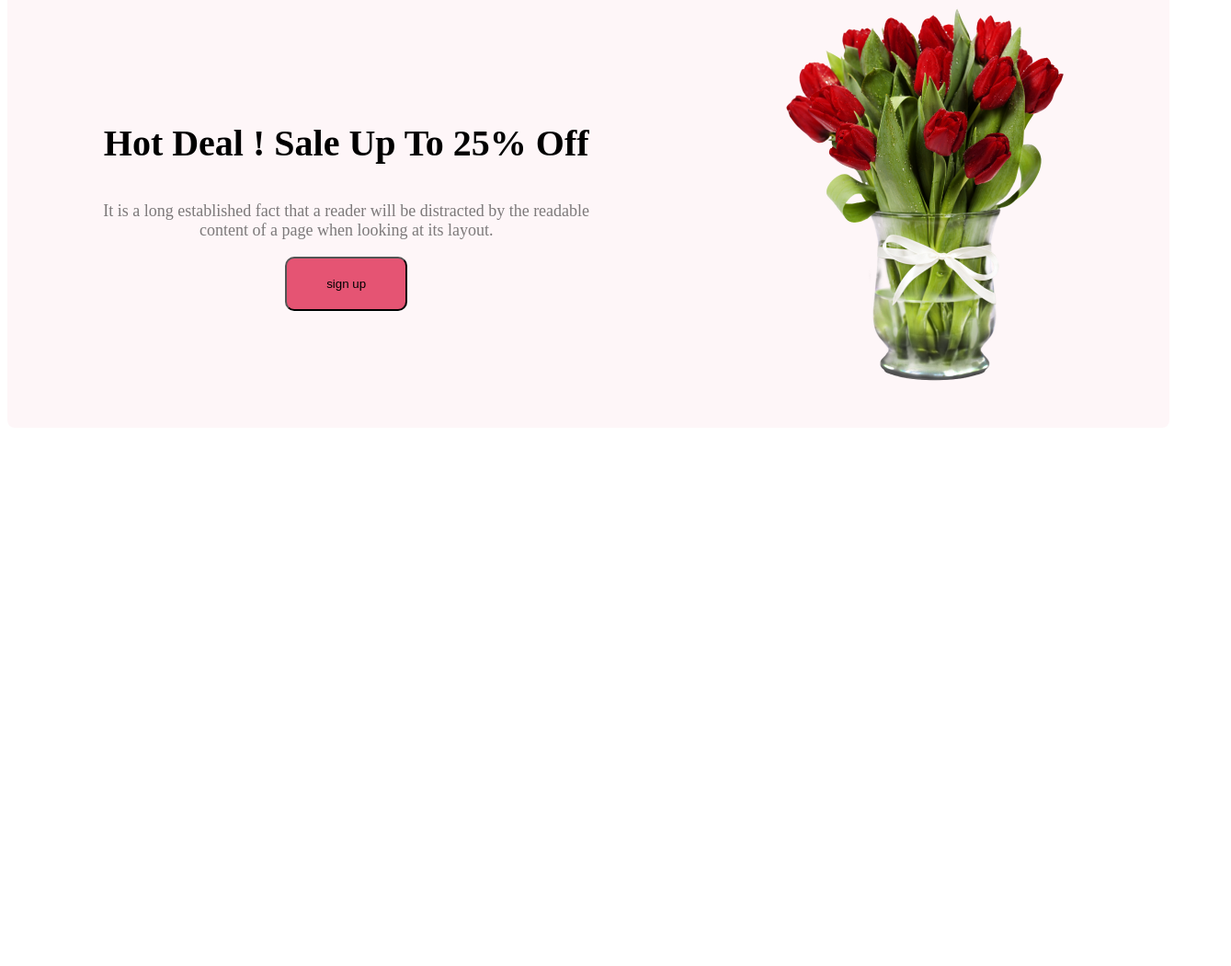
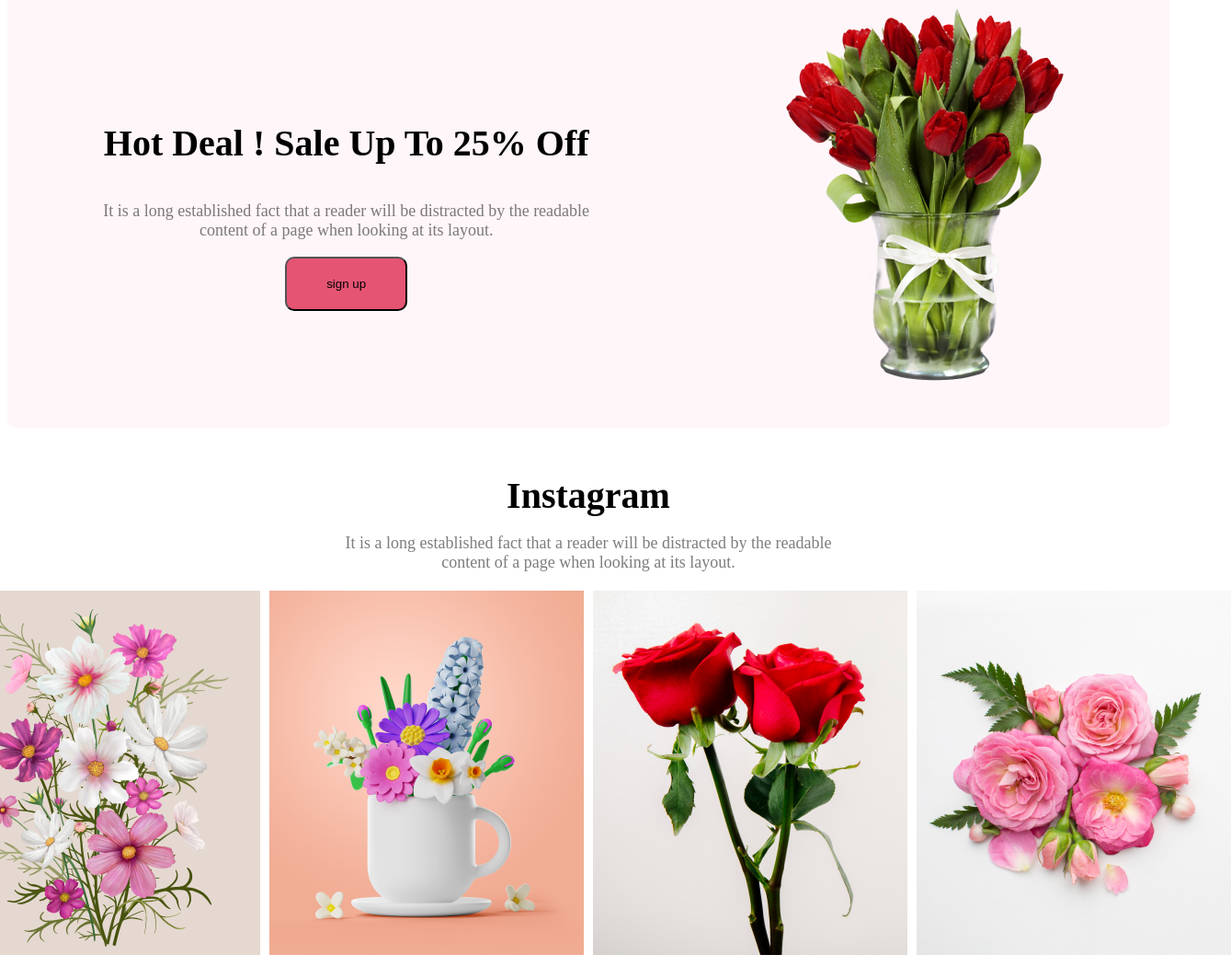
Before and after one commit to tanzil1320t/assignment-1, a plain HTML site: page index.html in a window 1280 px wide. Shown: the part 1930-2980 px from the top of the page at 92% size, 1339 px wide, since content can reach past the window. Before the commit the page ends 2403 px from the top, so only its background shows below. Drawn offline with Linux system fonts and the light colour scheme.

Commit message:
ok shes part

```diff
--- a/index.css
+++ b/index.css
@@ -111,6 +111,7 @@ display: flex;
 align-items: center;
 justify-content: space-around;
 text-align: center;
+margin-bottom: 50px;
 }
 .g{
     font-size: 40px;
@@ -124,4 +125,26 @@ font-size: 18px;
     border-radius:10px;
     background: #E55473;
 }
-s
+.nicher-part{
+    text-align: center;
+}
+.k{
+font-size: 40px;
+margin-bottom: 10px;
+}
+.kk{
+font-size: 18px;
+color: rgba(39, 39, 39, 0.60);
+margin-bottom: 20px;
+}
+.pin1{
+    width: 342px;s
+    height: 396px;
+}
+.footer-main{
+    display: flex;
+    justify-content: center;
+   gap: 10px;
+
+
+}
--- a/index.html
+++ b/index.html
@@ -56,9 +56,27 @@
             <img src="Flower/pngwing 8.png" alt="">
         </div>
     </div>
-
+<div class="nicher-part">
+    <h3 class="k">Instagram</h3>
+    <p class="kk">It is a long established fact that a reader will be distracted by the readable<br> content of a page when looking at its layout.</p>
+</div>
    </header>
-   <main></main>
+   <main>
+    <div class="footer-main">
+        <div class="pin1">
+            <img src="./Flower/Rectangle 4.png" alt="">
+        </div>
+        <div class="pin1">
+            <img src="./Flower/Rectangle 5.png" alt="">
+        </div>
+        <div class="pin1">
+            <img src="./Flower/Rectangle 6.png" alt="">
+        </div>
+        <div class="pin1">
+            <img src="./Flower/Flower 01.png" alt="">
+        </div>
+    </div>
+   </main>
    <footer></footer>
 </body>
 </html>
```
